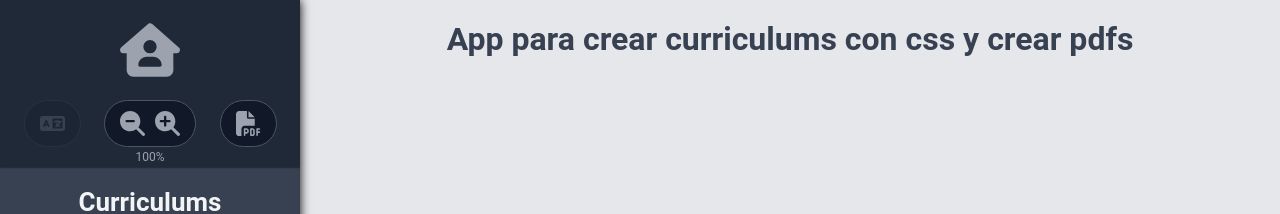
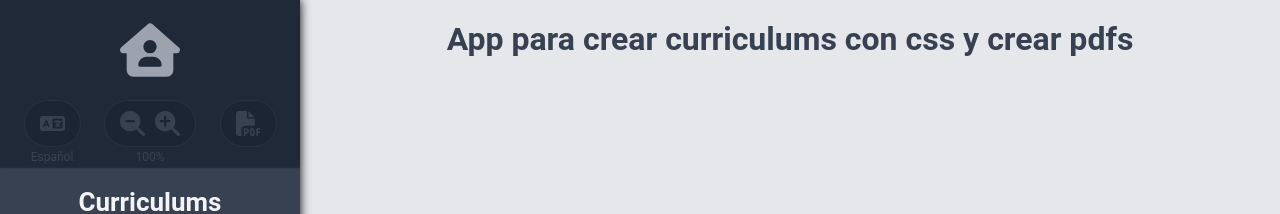
Before and after one commit to CartagoGit/print-cv, a Vue app: page / in a window 1280 px wide. Shown: the top 214 px of the page. Built offline with nearby package versions, Linux system fonts and the light colour scheme.

Commit message:
Añadir soporte para cambiar el idioma en la barra de navegación y mostrar el porcentaje de escala en la barra de zoom

```diff
--- a/src/App.vue
+++ b/src/App.vue
@@ -9,23 +9,28 @@
 			<section>
 				<span class="group-icons disabled">
 					<LangIcon class="icon icon--header" />
+					<span class="float">
+						{{ lang === 'es' ? 'Español' : 'English' }}
+					</span>
 				</span>
 			</section>
 			<section>
-				<span class="group-icons">
+				<span
+					class="group-icons"
+					:class="{ disabled: !curriculum }">
 					<ZoomOutIcon
 						class="icon icon--header"
 						@click="zoomOut" />
 					<ZoomInIcon
 						class="icon icon--header"
 						@click="zoomIn" />
-					<span class="scale">{{ scale }}%</span>
+					<span class="float">{{ scale }}%</span>
 				</span>
 			</section>
 			<section>
 				<span
 					class="group-icons"
-					v-bind:disabled="!curriculum">
+					:class="{ disabled: !curriculum }">
 					<PdfIcon
 						class="icon icon--header"
 						@click="generatePDF()" />
@@ -91,6 +96,7 @@ const curriculum = ref<HTMLElement | null>(null);
 const scale = ref(100);
 const isLoading = ref(false);
 const reRender = ref(0);
+const lang = ref('es');
 
 const routes = CURRICULUMS_ROUTES_DATA;
 
@@ -210,7 +216,7 @@ aside {
 			display: flex;
 			align-items: center;
 			gap: 10px;
-			.scale {
+			.float {
 				position: absolute;
 				bottom: -18px;
 				left: 50%;
--- /dev/null
+++ b/src/curriculums/mario/data/other-interest.data.ts
@@ -0,0 +1,4 @@
+export const OTHER_INTEREST_DATA = [
+	'Carnet B de conducir (2014)',
+	// 'Disponibilidad inmediata',
+];
--- a/src/curriculums/mario/sections/OtherData.vue
+++ b/src/curriculums/mario/sections/OtherData.vue
@@ -1,8 +1,11 @@
 <template>
 	<div class="other-data">
 		<h3 class="section-title">Otros datos de interés</h3>
-		<span class="font-bold">Carnet V de conducir (2014)</span>
-		<!-- <span class="font-bold">Disponibilidad inmediata</span> -->
+		<span
+			v-for="data of otherInterestData"
+			class="font-bold">
+			{{ data }}
+		</span>
 	</div>
 	<div class="techs">
 		<h2 class="section-title">Conocimientos tecnológicos</h2>
@@ -49,8 +52,10 @@
 <script setup lang="ts">
 import Techs from '../components/Techs.vue';
 import { CONTACT_DATA_OBJ } from '../data/contact.data';
+import { OTHER_INTEREST_DATA } from '../data/other-interest.data';
 
 const { email, github, linkedin, phone } = CONTACT_DATA_OBJ;
+const otherInterestData = OTHER_INTEREST_DATA;
 </script>
 
 <style scoped lang="scss">
@@ -58,16 +63,16 @@ const { email, github, linkedin, phone } = CONTACT_DATA_OBJ;
 	display: flex;
 	gap: 10px;
 	flex-direction: column;
-    h3{
-        margin-bottom: 5px;
-    }
+	h3 {
+		margin-bottom: 5px;
+	}
 }
 
 .techs {
 	display: flex;
 	flex-direction: column;
 	gap: 15px;
-    margin-bottom: 5px;
+	margin-bottom: 5px;
 }
 
 .contact {
@@ -94,4 +99,5 @@ const { email, github, linkedin, phone } = CONTACT_DATA_OBJ;
 	}
 	margin-bottom: 5px;
 }
-</style>../constants/contact.constant../data/info-contact.constant
+</style>
+../constants/contact.constant../data/info-contact.constant
```
